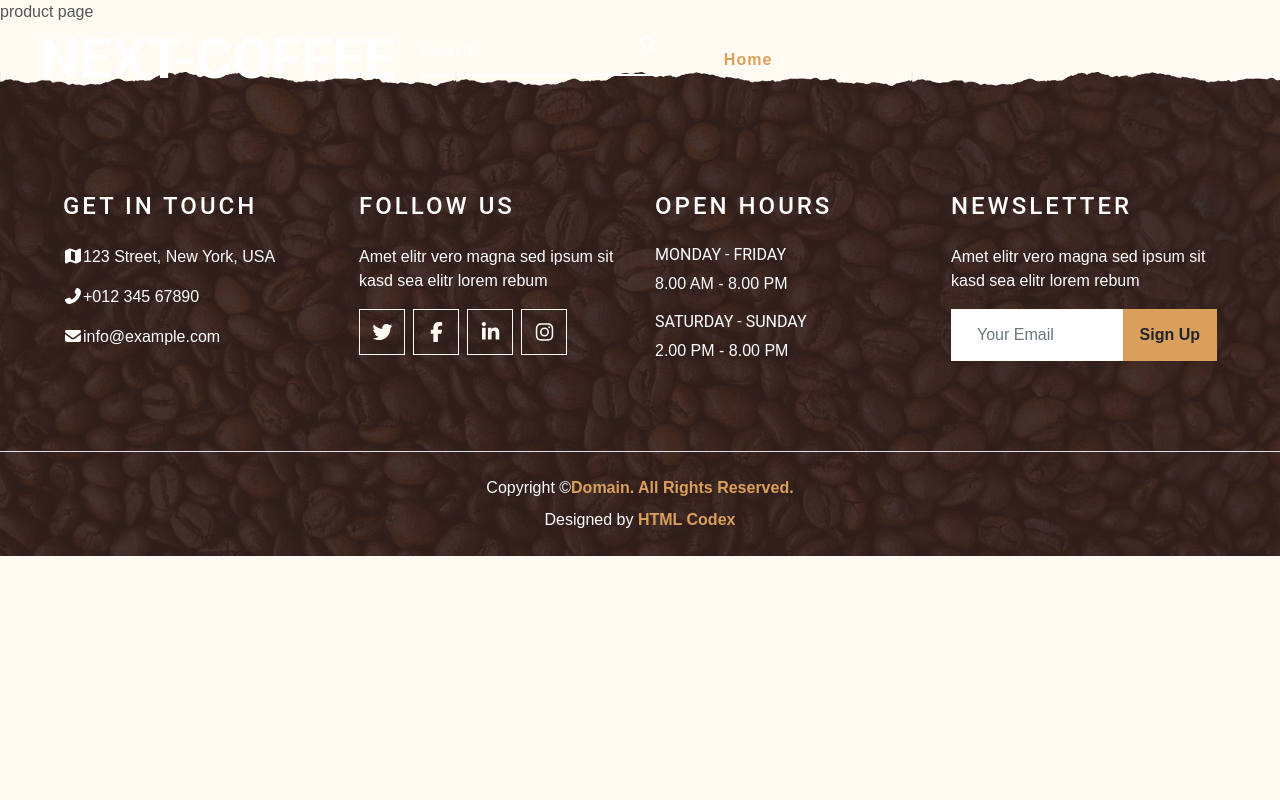
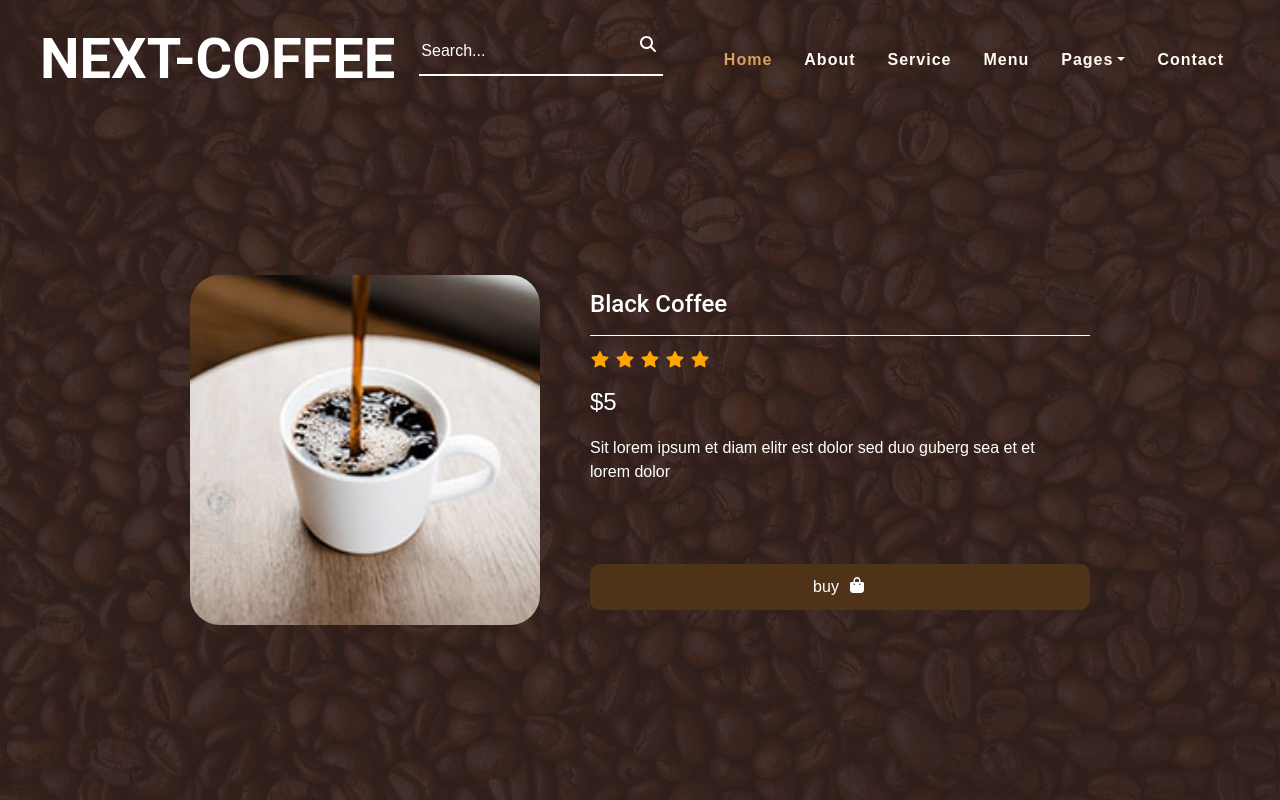
Before and after one commit to danialmousavi/Next-Coffee, a Next.js app: page /product/1 in a window 1280 px wide. Shown: the top 800 px of the page. Built offline with nearby package versions, Linux system fonts and the light colour scheme; data requests are answered from the project's data file.

Commit message:
show single product

```diff
--- /dev/null
+++ b/components/templates/Product/ProductDetails.js
@@ -0,0 +1,52 @@
+import styles from "@/styles/Product.module.css";
+import "@fortawesome/fontawesome-svg-core/styles.css";
+import { config } from "@fortawesome/fontawesome-svg-core";
+config.autoAddCss = false;
+import { FontAwesomeIcon } from "@fortawesome/react-fontawesome";
+import { faStar, faShoppingBag } from "@fortawesome/free-solid-svg-icons";
+
+const ProductDetails = ({ data }) => {
+  return (
+    <div
+      className={`${styles.product_main}   align-items-center mb-5 text-decoration-none justify-content-center`}
+    >
+      <img
+        className={`${styles.product_img}  mb-3 mb-sm-0`}
+        src={data.img}
+        alt=""
+      />
+      <div style={{ width: "500px" }}>
+        <h4 className="text-white mb-3">{data.title}</h4>
+        <hr style={{ borderColor: "white" }} />
+        <div className={styles.stars}>
+            {new Array(Math.trunc(data.score)).fill().map(()=>(
+                <FontAwesomeIcon className={styles.fill_star} icon={faStar} />
+
+            ))}
+            {new Array(5-Math.trunc(data.score)).fill().map(()=>(
+                <FontAwesomeIcon icon={faStar} />
+            ))}
+        </div>
+        <div className={styles.price_details}>
+          {data.off ? (
+            <>
+              <p>${data.price - (data.price * data.off) / 100}</p>
+              <p>${data.price}</p>
+            </>
+          ) : (
+            <p>${data.price}</p>
+          )}
+        </div>
+        <p style={{ color: "#fff" }} className="m-0 pr-5">
+          {data.desc}
+        </p>
+        <button className={styles.shopping_btn}>
+          buy
+          <FontAwesomeIcon className="ml-2" icon={faShoppingBag} />
+        </button>
+      </div>
+    </div>
+  );
+};
+
+export default ProductDetails;
--- a/data/db.json
+++ b/data/db.json
@@ -16,7 +16,7 @@
       "price": 4,
       "desc": "Sit lorem ipsum et diam elitr est dolor sed duo guberg sea et et lorem dolor",
       "score": 4.4,
-      "off": 0,
+      "off": 20,
       "type": "hot",
       "img": "/img/menu-2.jpg"
     },
@@ -26,7 +26,7 @@
       "price": 6,
       "desc": "Sit lorem ipsum et diam elitr est dolor sed duo guberg sea et et lorem dolor",
       "score": 4.9,
-      "off": 0,
+      "off": 50,
       "type": "cold",
       "img": "/img/menu-3.jpg"
     },
@@ -36,7 +36,7 @@
       "price": 3,
       "desc": "Sit lorem ipsum et diam elitr est dolor sed duo guberg sea et et lorem dolor",
       "score": 5,
-      "off": 0,
+      "off": 10,
       "type": "hot",
       "img": "/img/menu-4.jpeg"
     },
--- a/pages/product/[id].js
+++ b/pages/product/[id].js
@@ -1,7 +1,34 @@
+import ProductDetails from '@/components/templates/Product/ProductDetails'
 import React from 'react'
 
-export default function Prouduct() {
+export default function Prouduct({product}) {
   return (
-    <div>product page</div>
+    <>
+    <ProductDetails data={product}/>
+    </>
   )
 }
+export async function getStaticPaths() {
+      const res=await fetch(`http://localhost:4000/menu`);
+      const products=await res.json();
+      const paths=products.map(item=>({
+        params:{id:item.id.toString()}
+      }))
+      return{
+        paths,
+        fallback:false
+      }
+}
+export async function getStaticProps(context) {
+    const {params}=context;
+    const res=await fetch(`http://localhost:4000/menu/${params.id}`);
+    const product=await res.json();
+    console.log(product);
+
+    return{
+      props:{
+        product
+      }
+    }
+
+}
--- a/styles/Product.module.css
+++ b/styles/Product.module.css
@@ -0,0 +1,74 @@
+.product_main {
+  width: max-content;
+  margin: 0 auto;
+  gap: 50px;
+  display: flex;
+  padding-top: 100px;
+  width: 100%;
+  position: relative;
+  background: linear-gradient(rgba(51, 33, 29, 0.9), rgba(51, 33, 29, 0.9)),
+    url(/img/bg.jpg);
+  height: 100vh;
+  background-repeat: no-repeat;
+  background-size: cover;
+}
+
+.product_img {
+  width: 350px;
+  border-radius: 30px;
+}
+
+.fill_star {
+  color: orange;
+}
+
+.stars {
+  display: flex;
+  gap: 5px;
+  margin-top: 1rem;
+}
+
+.price_details {
+  display: flex;
+  gap: 30px;
+  font-size: 1.5rem;
+  color: white;
+  margin-top: 1rem;
+}
+
+.price_details p:nth-child(2) {
+  text-decoration: line-through;
+  color: red;
+}
+
+.shopping_btn {
+  width: 100%;
+  padding: 0.7rem;
+  text-align: center;
+  margin-top: 5rem;
+  color: white;
+  outline: 0;
+  border: 0;
+  border-radius: 10px;
+  background: rgb(79 51 25);
+}
+
+.shopping_btn:hover {
+  opacity: 0.7;
+  transition: 0.2s all ease-in-out;
+}
+
+.swiper {
+  width: 100%;
+  margin-top: 4rem;
+  height: 100%;
+  padding-bottom: 5rem !important;
+}
+
+.swiper_slide {
+  text-align: center;
+  font-size: 18px;
+  display: flex;
+  justify-content: center;
+  align-items: center;
+}
```
Also changed, not shown: components/modules/Card/Card.js (+5 -2 lines).
